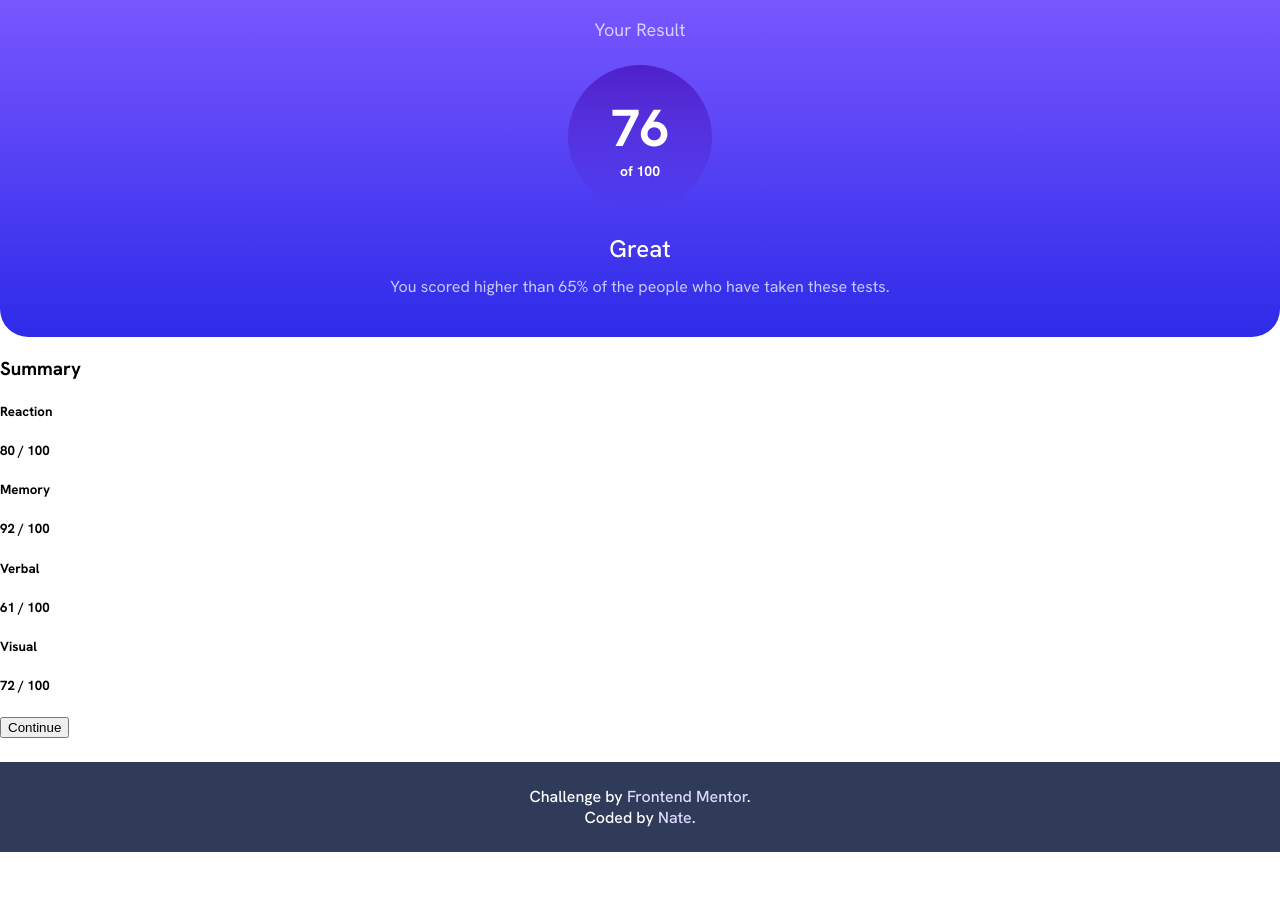
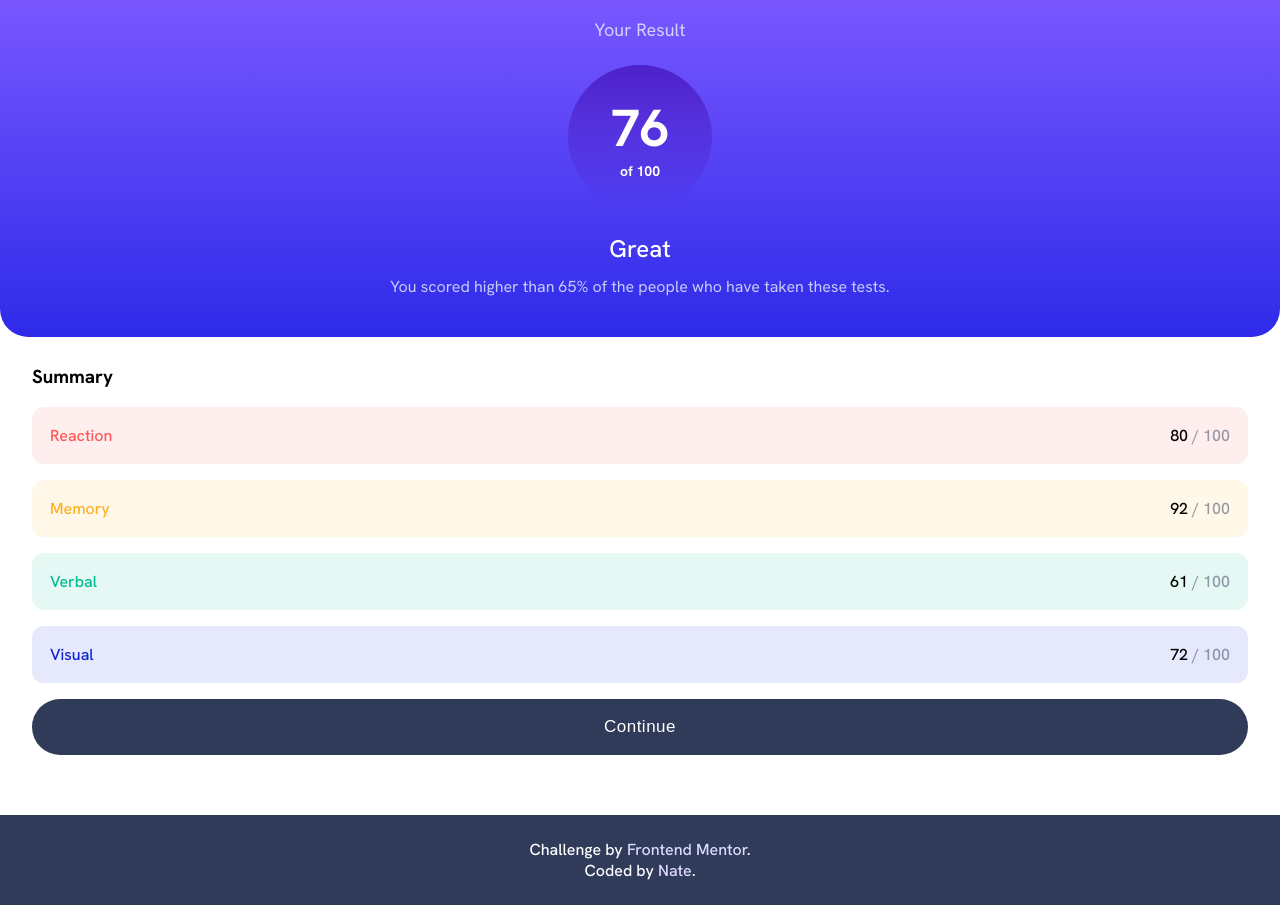
Before and after one commit to ntjnh/fem-results-summary, a React (Vite) app: page / in a window 1280 px wide. Before the commit the page ends 852 px from the top, so only its background shows below. Built offline with nearby package versions, Linux system fonts and the light colour scheme.

Commit message:
Begin styling summary component

```diff
--- a/src/components/Summary.jsx
+++ b/src/components/Summary.jsx
@@ -1,29 +1,31 @@
+import './Summary.scss'
+
 export default function Summary() {
     return (
-        <div>
-            <h3>Summary</h3>
+        <div className='summary'>
+            <h3 className='title'>Summary</h3>
 
-            <div>
-                <h5>Reaction</h5>
-                <h5>80 / 100</h5>
+            <div className='category light-red'>
+                <h5 className='category__name'>Reaction</h5>
+                <h5 className='category__score'>80 <span className='out-of'>/ 100</span></h5>
             </div>
 
-            <div>
-                <h5>Memory</h5>
-                <h5>92 / 100</h5>
+            <div className='category orangey-yellow'>
+                <h5 className='category__name'>Memory</h5>
+                <h5 className='category__score'>92 <span className='out-of'>/ 100</span></h5>
             </div>
 
-            <div>
-                <h5>Verbal</h5>
-                <h5>61 / 100</h5>
+            <div className='category green-teal'>
+                <h5 className='category__name'>Verbal</h5>
+                <h5 className='category__score'>61 <span className='out-of'>/ 100</span></h5>
             </div>
 
-            <div>
-                <h5>Visual</h5>
-                <h5>72 / 100</h5>
+            <div className='category cobalt-blue'>
+                <h5 className='category__name'>Visual</h5>
+                <h5 className='category__score'>72 <span className='out-of'>/ 100</span></h5>
             </div>
 
-            <button>Continue</button>
+            <button className='summary__cta'>Continue</button>
         </div>
     )
 }
--- a/src/components/Summary.scss
+++ b/src/components/Summary.scss
@@ -0,0 +1,86 @@
+@import '../assets/scss/global';
+
+.summary {
+    padding: .5rem 2rem;
+
+    .category {
+        align-items: center;
+        border-radius: 12px;
+        display: flex;
+        flex-wrap: nowrap;
+        justify-content: space-between;
+        margin: 0 0 1rem;
+        padding: 1.125rem 1.125rem;
+        width: 100%;
+
+        &.light-red {
+            background-color: rgba($light-red, .1);
+
+            .category__name {
+                color: $light-red;
+            }
+        }
+
+        &.orangey-yellow {
+            background-color: rgba($orangey-yellow, .1);
+
+            .category__name {
+                color: $orangey-yellow;
+            }
+        }
+
+        &.green-teal {
+            background-color: rgba($green-teal, .1);
+
+            .category__name {
+                color: $green-teal;
+            }
+        }
+
+        &.cobalt-blue {
+            background-color: rgba($cobalt-blue, .1);
+
+            .category__name {
+                color: $cobalt-blue;
+            }
+        }
+
+        &__name,
+        &__score {
+            font-size: 1rem;
+            font-weight: $med;
+            margin: 0;
+        }
+
+        &__name {
+
+        }
+
+        &__score {
+
+            .out-of  {
+                color: rgba($dark-gray-blue, .5);
+            }
+        }
+    }
+
+    &__cta {
+        background: $dark-gray-blue;
+        border: none;
+        border-radius: 40px;
+        color: $white;
+        cursor: pointer;
+        display: inline-block;
+        font-size: 17px;
+        font-weight: $med;
+        letter-spacing: .03em;
+        margin-bottom: 1.75rem;
+        padding: 1.125rem 0;
+        text-align: center;
+        width: 100%;
+
+        &:hover {
+            background: linear-gradient(to bottom, hsl(252, 100%, 67%), hsl(241, 81%, 54%));
+        }
+    }
+}
```
